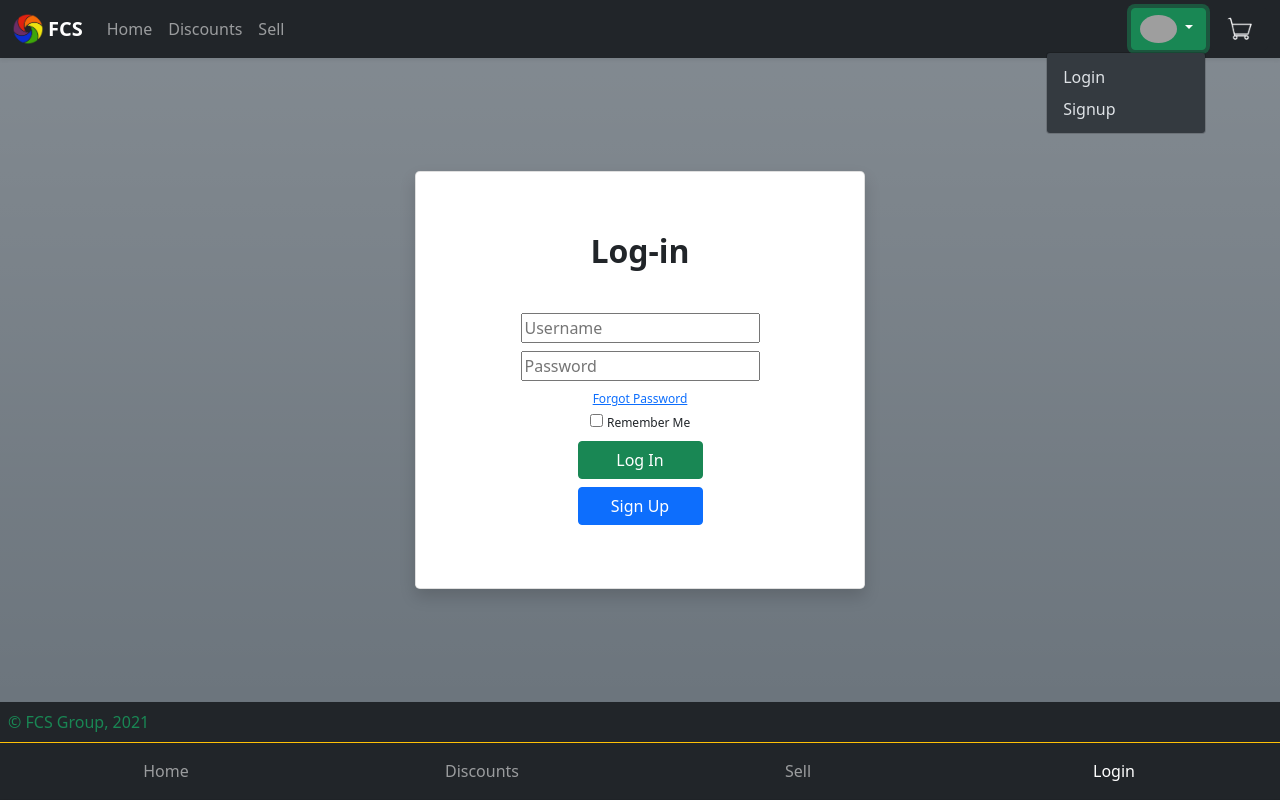
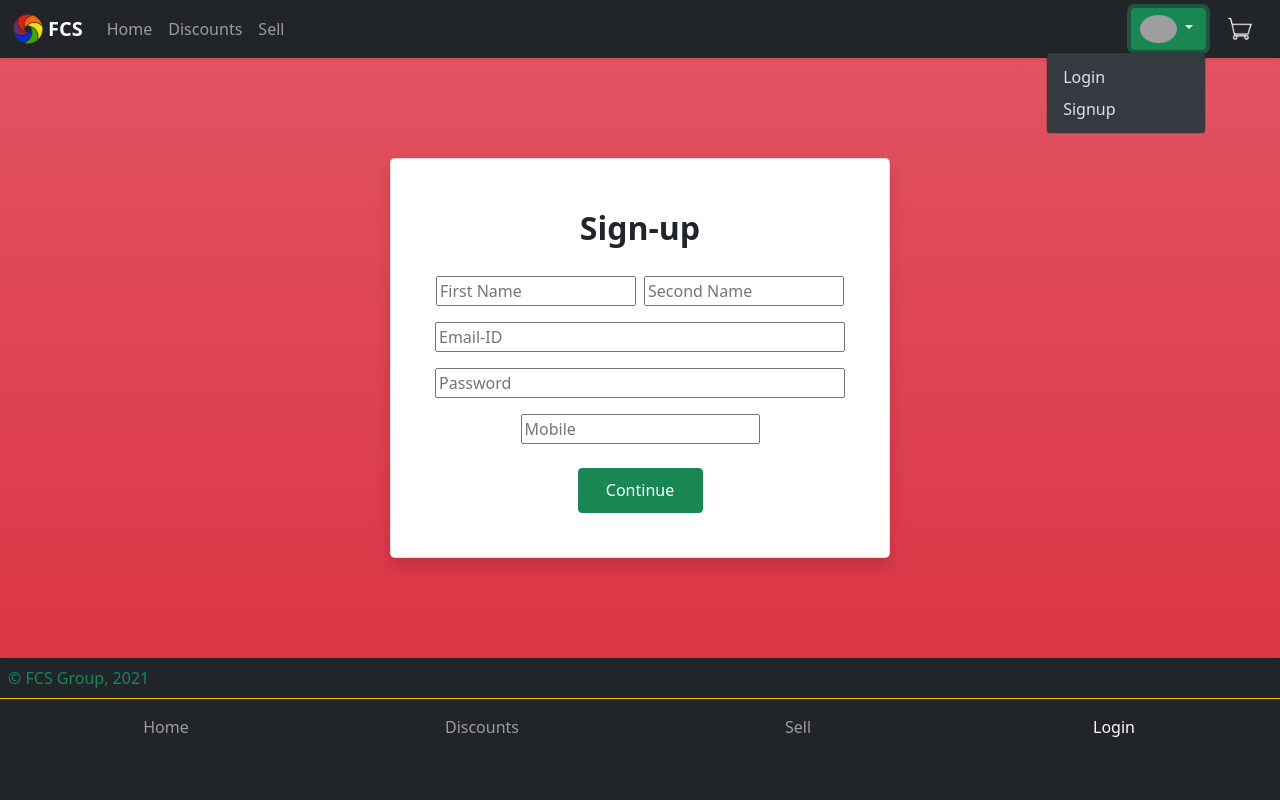
Before and after one commit to EtashTyagi/fcs_ecommerce, a Django app: page /signup/ in a window 1280 px wide, after a click that opens the changed part. Run offline with Django 3.2, Linux system fonts and the light colour scheme; some libraries are stand-ins or nearby versions; grey boxes are pictures that could not be loaded.

Commit message:
Item Info Added

```diff
--- a/Main/views.py
+++ b/Main/views.py
@@ -24,12 +24,20 @@ def sell(request):
     return render(request, 'sell.html')
 
 
+def signup(request):
+    return render(request, 'signup.html')
+
+
+def item(request):
+    return render(request, 'main_item_page.html')
+
 all_views = {
     "admin": {"url": "admin/", "view": admin.site.urls},
     "cart": {"url": "cart/", "view": cart},
     "discounts": {"url": "discounts/", "view": discounts},
     "home": {"url": "", "view": home},
     "login": {"url": "login/", "view": login},
-    "signup": {"url": "signup/", "view": login},
-    "sell": {"url": "sell/", "view": sell}
+    "signup": {"url": "signup/", "view": signup},
+    "sell": {"url": "sell/", "view": sell},
+    "item": {"url": "item/", "view": item}
 }
--- a/static/js/CustomTags.js
+++ b/static/js/CustomTags.js
@@ -64,7 +64,7 @@ class NavHeader extends HTMLElement {
             </a>
         <ul class="dropdown-menu dropdown-menu-dark dropdown-menu-md-end" aria-labelledby="login">
           <li><a class="dropdown-item" href="/login">Login</a></li>
-          <li><a class="dropdown-item" href="/login">Signup</a></li>
+          <li><a class="dropdown-item" href="/signup">Signup</a></li>
         </ul>
         </div>
         <div class="nav-item dropdown pt-2 pt-md-0 ms-1">
@@ -116,17 +116,34 @@ class Footer extends HTMLElement {
 class ItemCard extends HTMLElement {
     connectedCallback() {
         let item = JSON.parse(this.attributes.ofItem.value); // item object
+        let pos_rating = "", neg_rating = "";
+        for (let i = 0; i < Math.min(10, parseInt(item.rating)); i++) {
+            pos_rating = pos_rating.concat("⭐")
+        }
+        for (let i = 0; i < 10 - parseInt(item.rating); i++) {
+            neg_rating = neg_rating.concat("☆")
+        }
         this.innerHTML=`
-                <div class="card my-2 mx-1 btn btn-light p-0 text-start" style="max-width: 300px">
-                    <img class="card-img-top" src="${item.image}" alt="Card image cap">
-                    <div class="card-body">
-                        <h5 class="card-title">${item.title}</h5>
-                        <p class="card-text">${item.description}</p>
+            <a href='item?id=${item.ID}/' style="text-decoration: inherit; color: inherit; cursor: auto;">
+                <div class="card my-2 mx-1 btn btn-outline-light p-0 text-start text-dark" style="width: 350px">
+                    <img class="card-img-top card-img" src="${item.image}" alt="Card image cap">
+                    <div class="card-body pb-0">
+                        <h5 class="card-title text-truncate">${item.title}</h5>
+                        <p class="card-text" style="height: 125px; overflow: hidden;text-overflow: fade">
+                            ${item.short_desc}
+                        </p>
                     </div>
-                    <div class="card-footer">
-                        <small class="text-muted">${item.price}$</small>
+                    <div class="card-footer d-flex flex-row align-items-center" style="max-height: 36px">
+                        <small class="text-muted"><b>Price:</b></small>
+                        <small class="ms-1">${item.price}</small>
+                        <span style="font-size: 18px; font-weight: lighter">$</span>
                     </div>
-                </div>`
+                    <div class="card-footer d-flex flex-row align-items-center" style="max-height: 36px">
+                        <small class="text-muted"><b>Rating:</b> ${pos_rating}</small>
+                        <span style="font-size: 24px">${neg_rating}</span>
+                    </div>
+                </div>
+            </a>`
 
     }
 }
@@ -141,8 +158,57 @@ class Items extends HTMLElement {
 
     }
 }
+class MainItemDisplay extends HTMLElement {
+    connectedCallback() {
+        const item = FetchFullItem(new URL(window.location.href).searchParams.get("id"))
+        let pos_rating = "", neg_rating = "";
+        for (let i = 0; i < Math.min(10, parseInt(item.rating)); i++) {
+            pos_rating = pos_rating.concat("⭐")
+        }
+        for (let i = 0; i < 10 - parseInt(item.rating); i++) {
+            neg_rating = neg_rating.concat("☆")
+        }
+        this.innerHTML=`
+        <div class="w-100 d-flex flex-column justify-content-center align-items-center my-2">
+            <div class="d-flex flex-column card my-2 p-0 text-start text-dark flex-md-row
+            align-items-center align-items-md-start"
+                style="width: 90%">
+                    <div class="mb-md-2 h-100 mt-2 mt-md-4 px-2 px-md-0 ps-md-2 w-100 d-flex flex-column align-items-center justify-content-center" style="min-width: 300px">
+                        <img class="card-img-top card-img rounded-0 rounded-top" style="max-width: 650px" src="${item.image}" alt="Card image cap">
+                        <div class="w-100 d-flex flex-row justify-content-around flex-md-column">
+                            <div class="card-footer d-flex flex-row align-items-center" style="max-height: 36px">
+                                <small class="text-muted"><b>Price:</b></small>
+                                <small class="ms-1">${item.price}</small>
+                                <span style="font-size: 18px; font-weight: lighter">$</span>
+                            </div>
+                            <div class="card-footer d-flex flex-row align-items-center w-100" style="max-height: 36px">
+                                <small class="text-muted"><b>Rating:</b> ${pos_rating}</small>
+                                <span style="font-size: 24px">${neg_rating}</span>
+                            </div>
+                        </div>
+                        <div class="w-100 d-flex flex-row justify-content-around flex-md-column">
+                            <button class="btn btn-success mt-2 w-100">Add To Card</button>
+                            <button class="btn btn-success mt-2 ms-2 ms-md-0 w-100">Checkout</button>
+                        </div>
+                    </div>
+
+
+                    <div class="card-body pb-0">
+                        <h1 class="card-title text-truncate">${item.title}</h1>
+                        <p class="card-text pb-2">
+                            ${item.description}
+                        </p>
+                    </div>
+
+            </div>
+        </div>`
+
+    }
+}
+
 
 customElements.define('nav-header', NavHeader);
 customElements.define('nav-footer', Footer);
 customElements.define('item-card', ItemCard);
 customElements.define('items-display', Items);
+customElements.define('main-item-display', MainItemDisplay);
--- a/templates/login.html
+++ b/templates/login.html
@@ -21,19 +21,20 @@
 </header>
 
 <body>
-<div class="d-flex align-items-center justify-content-center bg-secondary bg-gradient"
-     style="height:calc(100vh - 156px); min-height: 280px">
-  <div class="p-4 d-flex align-items-center justify-content-evenly flex-column card w-75 rounded-3 shadow flex-wrap"
-       style="height: 65%; min-height:250px;min-width: 150px;max-width: 450px; overflow: hidden">
+<div class="d-flex align-items-center justify-content-center bg-success bg-gradient flex-column"
+     style="height: 600px; min-height: 280px">
+
+    <div class="p-4 d-flex align-items-center justify-content-evenly flex-column card rounded-3 shadow flex-wrap"
+         style="height: 400px; min-height:250px;min-width: 150px;width: 90%; overflow: hidden; max-width: 450px">
       <span style="font-size: xx-large; font-weight: bold">
           Log-in
       </span>
         <form class="mt-2 d-flex flex-column align-items-center w-100">
             <label class="w-100 d-flex align-items-center justify-content-center">
-        <input type="text" placeholder="Username" style=" min-width: 25%">
+                <input type="text" placeholder="Username" style="min-width: 69%">
             </label>
             <label class="w-100 d-flex align-items-center justify-content-center mt-2">
-        <input type="password" placeholder="Password" style=" min-width: 25%">
+                <input type="password" placeholder="Password" style=" min-width:69%">
             </label>
             <label class="mt-1">
                 <a href="404"><span style="font-size: 12px">Forgot Password</span></a>
@@ -44,10 +45,12 @@
             </label>
             <a class="d-flex flex-column align-items-center mt-2 w-100" href="/" style="text-decoration: none">
                 <label style="max-width: 75%">
-          <button class="btn btn-success" style=" width: 125px; max-width: 100%;" type="button">Log In</button>
+                    <button class="btn btn-success" style=" width: 125px; max-width: 100%;" type="button">Log In
+                    </button>
                 </label>
-        <label class="my-2" style="max-width: 75%" >
-          <button class="btn btn-primary" style=" width: 125px; max-width: 100%;" type="button">Sign Up</button>
+                <label class="my-2" style="max-width: 75%">
+                    <button class="btn btn-primary" style=" width: 125px; max-width: 100%;" type="button">Sign Up
+                    </button>
                 </label>
             </a>
         </form>
--- /dev/null
+++ b/templates/signup.html
@@ -0,0 +1,77 @@
+{% load static %}
+<!DOCTYPE html>
+<html lang="en" class="bg-dark">
+<head>
+    <meta charset="utf-8">
+    <meta http-equiv="X-UA-Compatible" content="IE=edge">
+    <meta name="viewport" content="width=device-width, initial-scale=1">
+    <!-- The above 3 meta tags *must* come first in the head; any other head content must come *after* these tags -->
+    <title>FCS | Signup</title>
+
+    <!-- Bootstrap -->
+
+    <link href="{% static 'css/bootstrap.min.css' %}" rel="stylesheet">
+
+    <script src="{% static 'js/CustomTags.js' %}"></script>
+    <script src="https://ajax.googleapis.com/ajax/libs/jquery/1.12.4/jquery.min.js"></script>
+    <script src="{% static 'js/bootstrap/bootstrap.min.js' %}"></script>
+
+    <style>
+        input::-webkit-outer-spin-button,
+        input::-webkit-inner-spin-button {
+            -webkit-appearance: none;
+            margin: 0;
+        }
+
+        input[type=number] {
+            -moz-appearance: textfield;
+        }
+    </style>
+</head>
+<header>
+    <nav-header Login></nav-header> <!--CustomTags.js-->
+</header>
+
+<body>
+<div class="d-flex align-items-center justify-content-center bg-danger bg-gradient flex-column"
+     style="height: 600px; min-height: 280px">
+
+    <div class="p-4 d-flex align-items-center flex-column card rounded-3 shadow flex-wrap justify-content-center"
+         style="height: 400px; min-height:250px;min-width: 150px;width: 90%; overflow: hidden; max-width: 500px">
+        <span style="font-size: xx-large; font-weight: bold">
+            Sign-up
+        </span>
+        <form class="mt-4 d-flex flex-column align-items-center w-100 justify-content-center">
+            <label class="d-flex flex-row w-100 justify-content-center">
+                <input class="me-1" type="text" placeholder="First Name" style="width: 50%; max-width: 200px">
+                <input class="ms-1" type="text" placeholder="Second Name" style="width: 50%; max-width: 200px">
+            </label>
+            <label class="w-100 d-flex mt-3" style="max-width: 410px">
+                <input type="email" placeholder="Email-ID" style="width: 100%; max-width: 410px">
+            </label>
+            <label class="w-100 d-flex align-items-center justify-content-center mt-3"  style="max-width: 410px">
+                <input type="password" placeholder="Password" style="min-width: 100%;max-width: 410px">
+            </label>
+            <label class="d-flex mt-3" style="max-width: 310px">
+                <input  style="max-width: 310px"
+                        oninput="if (this.value.length > this.maxLength) this.value = this.value.slice(0, this.maxLength);"
+                        type = "number"
+                        maxlength = "10"
+                        placeholder="Mobile">
+            </label>
+
+            <a class="d-flex flex-column align-items-center mt-4 w-100" href="/" style="text-decoration: none">
+                <label style="max-width: 75%">
+                    <button class="btn btn-success" style="height: 45px;width: 125px; max-width: 100%;" type="button">Continue
+                    </button>
+                </label>
+            </a>
+        </form>
+    </div>
+</div>
+
+</body>
+<footer>
+    <nav-footer Login></nav-footer>
+</footer>
+</html>
```
Also changed, not shown: static/js/FetchItems.js (+17 -2 lines), templates/main_item_page.html (added, +34 -0 lines), db.sqlite3. Lines whose indentation alone changed are shown as unchanged.
